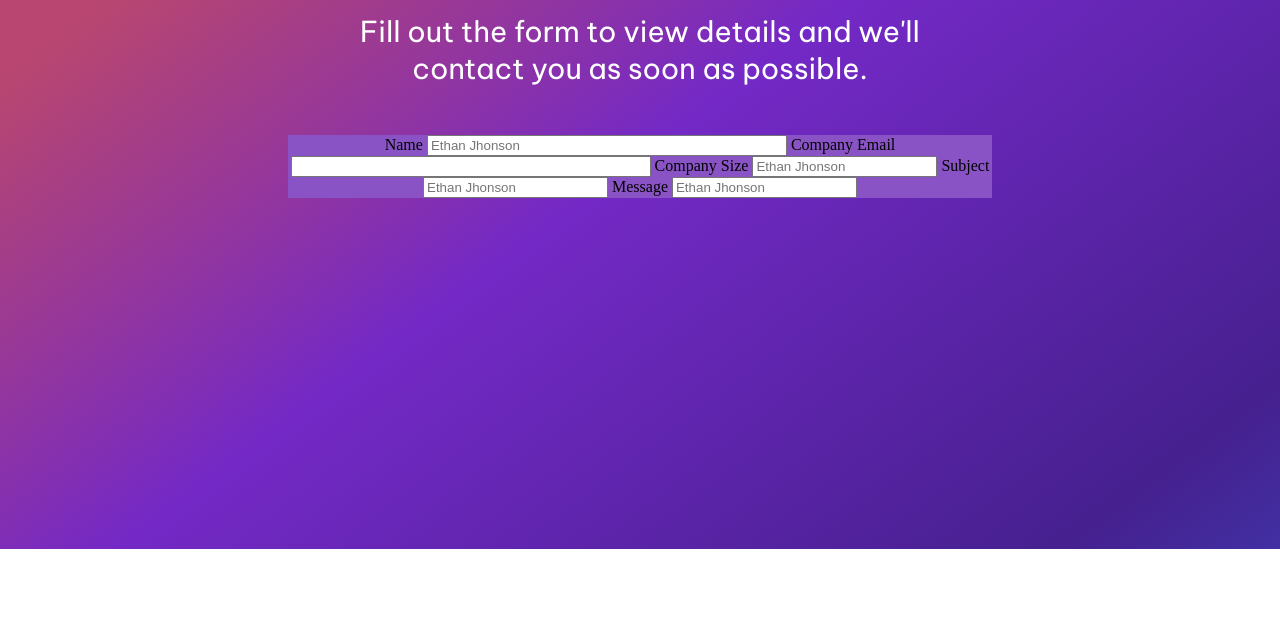
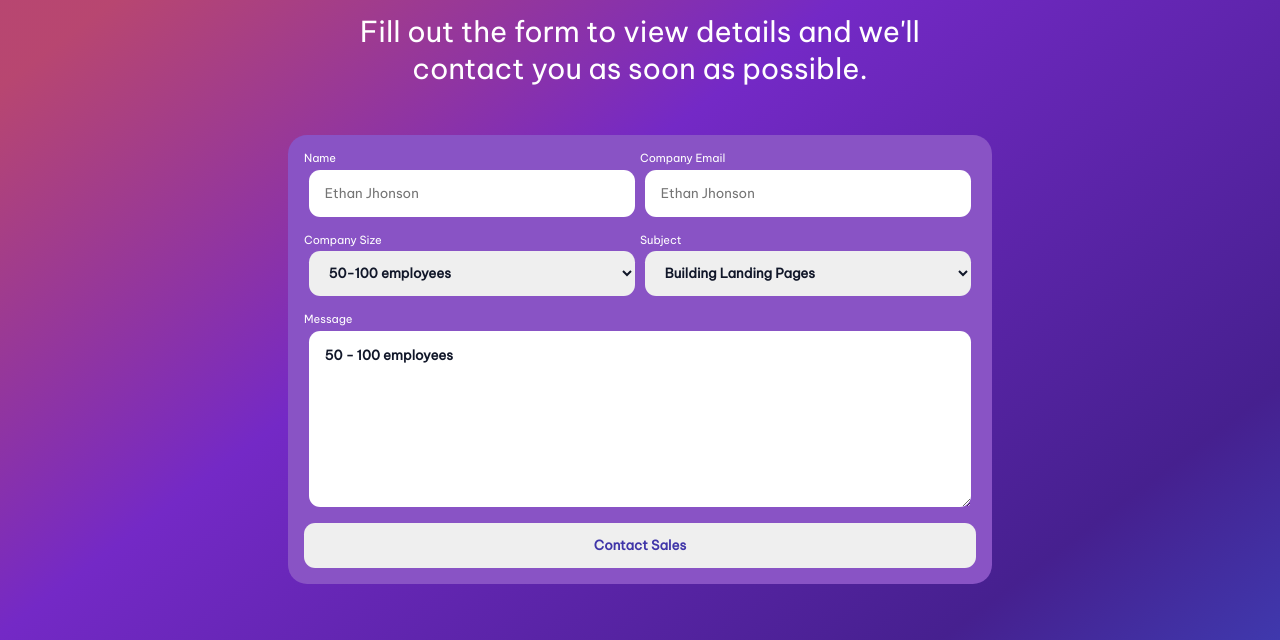
Before and after one commit to ChristChampagne/ContactPage, a plain HTML site: page index.html in a window 1280 px wide. Shown: the part 251-891 px from the top of the page. Before the commit the page ends 800 px from the top, so only its background shows below. Drawn offline with Linux system fonts and the light colour scheme; files whose address does not match are found by name.

Commit message:
Styling form inputs, fonts and selects.

```diff
--- a/assets/css/main.css
+++ b/assets/css/main.css
@@ -1,50 +1,132 @@
 @import url('https://fonts.googleapis.com/css2?family=Be+Vietnam+Pro&display=swap');
 
 
-body{
+body {
     background-image: url("../img/bg-image.svg");
     background-repeat: no-repeat;
     background-size: cover;
 }
 
-.nav-container .logo img{
-    margin-left:5rem;
-    margin-top:1rem;
+.nav-container .logo img {
+    margin-left: 5rem;
+    margin-top: 1rem;
 }
 
-.main-container{
+.main-container {
     display: grid;
     place-items: center;
-    text-align: center;
     width: 100%;
     margin-top: 3rem;
 }
 
-.main-title{
+.main-title {
     width: 40rem;
     font-size: 3.5rem;
     font-weight: bold;
     font-family: 'Be Vietnam Pro', sans-serif;
     color: #FFFFFF;
+    text-align: center;
 }
 
-.main-subtitle{
+.main-subtitle {
     margin-top: 1rem;
     width: 40rem;
     font-size: 1.8rem;
     font-family: 'Be Vietnam Pro', sans-serif;
     color: #FFFFFF;
+    text-align: center;
 }
 
-.form-container{
+.form-container {
     margin-top: 3rem;
     width: 44rem;
     background-color: #8953C5;
+    border-radius: 1.2rem;
+    margin-bottom:3rem;
 }
 
-.input-50{
+form {
+    display: flex;
+    flex-wrap: wrap;
+    margin: 1rem;
+}
+
+.form-50 {
+    display: grid;
     width: 50%;
 }
 
-label{
+.form-50 label {
+    color: white;
+    font-family: 'Be Vietnam Pro', sans-serif;
+    font-size: .7rem;
 }
+
+.form-50 input {
+    margin-top: .3rem;
+    margin-left: .3rem;
+    margin-right: .3rem;
+    margin-bottom: 1rem;
+    height: 2.8rem;
+    border-radius: .7rem;
+    border: none;
+    padding-left: 1rem;
+    font-family: 'Be Vietnam Pro', sans-serif;
+    color: #CDD5E0;
+}
+
+.form-50 select{
+    margin-top: .3rem;
+    margin-left: .3rem;
+    margin-right: .3rem;
+    margin-bottom: 1rem;
+    height: 2.8rem;
+    border-radius: .7rem;
+    border: none;
+    padding-left: 1rem;
+    font-family: 'Be Vietnam Pro', sans-serif;
+    color: #111729;
+    font-weight: bold;
+}
+
+.form-50:focus{
+        outline: none;
+        border: none;
+}
+
+
+.form-100 {
+    display: grid;
+    width: 100%;
+}
+
+.form-100 label {
+    color: white;
+    font-family: 'Be Vietnam Pro', sans-serif;
+    font-size: .7rem;
+}
+
+.form-100 textarea {
+    margin-top: .3rem;
+    margin-left: .3rem;
+    margin-right: .3rem;
+    margin-bottom: 1rem;
+    height: 9rem;
+    border-radius: .7rem;
+    border: none;
+    padding-top: -3rem;
+    font-family: 'Be Vietnam Pro', sans-serif;
+    color: #111729;
+    font-weight: bold;
+    padding: 1rem;
+}
+
+.form-button-submit{
+    height: 2.8rem;
+    border-radius: .7rem;
+    border: none;
+    outline: none;
+    font-family: 'Be Vietnam Pro', sans-serif;
+    font-weight: bold;
+    color: #4036A9;
+}
--- a/index.html
+++ b/index.html
@@ -1,11 +1,13 @@
 <!DOCTYPE html>
 <html lang="en">
+
 <head>
     <meta charset="UTF-8">
     <meta name="viewport" content="width=device-width, initial-scale=1.0">
     <title>Contact Page</title>
     <link rel="stylesheet" href="assets/css/main.css">
 </head>
+
 <body>
     <nav>
         <div class="nav-container">
@@ -29,28 +31,47 @@
 
 
         <div class="form-container">
-            <div class="form">
-                <form action="">
-
-                    <label for="">Name</label>
-                    <input type="text" name="" class="input-50" id="" placeholder="Ethan Jhonson">
-
-                    <label for="">Company Email</label>
-                    <input type="text" name="" class="input-50 placeholder="Ethan Jhonson">
-
-                    <label for="">Company Size</label>
-                    <input type="text" name="" id="" placeholder="Ethan Jhonson">
-
-                    <label for="">Subject</label>
-                    <input type="text" name="" id="" placeholder="Ethan Jhonson">
+            <form action="">
 
 
+                <div class="form-50">
+                    <label for="">Name</label>
+                    <input type="text" name="" class="" id="" placeholder="Ethan Jhonson">
+                </div>
+
+
+                <div class="form-50">
+                    <label for="">Company Email</label>
+                    <input type="text" name="" class="" placeholder="Ethan Jhonson">
+                </div>
+
+                <div class="form-50">
+                    <label for="">Company Size</label>
+
+                    <select name="" id="">
+                        <option value="">50-100 employees</option>
+                    </select>
+                </div>
+
+                <div class="form-50">
+                    <label for="">Subject</label>
+                    <select name="" id="">
+                        <option value="">Building Landing Pages</option>
+                    </select>
+                </div>
+
+                <div class="form-100">
                     <label for="">Message</label>
-                    <input type="text" name="" id="" placeholder="Ethan Jhonson">
-                </form>
-            </div>
+                    <textarea cols="20" rows="10">50 - 100 employees</textarea>
+                </div>
+
+                <div class="form-100">
+                    <button class="form-button-submit">Contact Sales</button>
+                </div>
+            </form>
         </div>
     </div>
 </body>
 <script src="assets/js/main.css"></script>
+
 </html>
```
